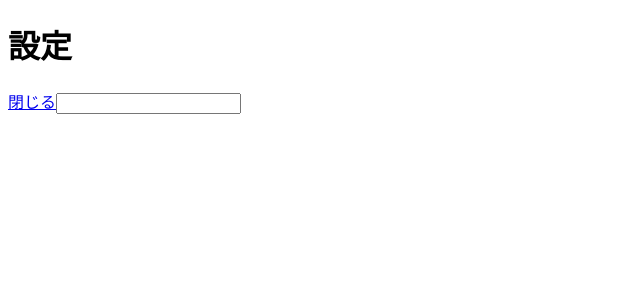
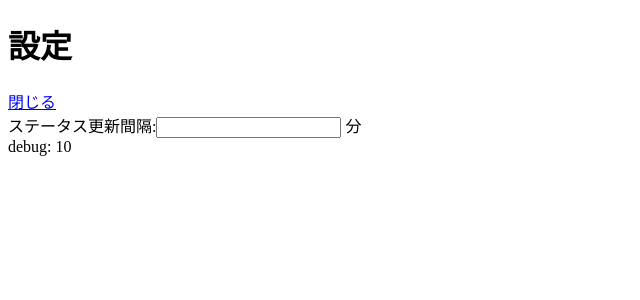
Before and after one commit to yoshikyoto/telesan, a React app: page /#/config in a window 1280 px wide. Shown: the top 300 px of the page, without its empty margins (0-640 px from the left). Built offline with nearby package versions, Linux system fonts and the light colour scheme.

Commit message:
とりあえずステータス更新間隔を設定

```diff
--- a/src/store/config.ts
+++ b/src/store/config.ts
@@ -2,14 +2,13 @@ import { observable, action } from 'mobx';
 
 export type ConfigStoreType = {
   test: string;
-  changeTest: (newTest: string) => void;
+  changeTest: (newTest: number) => void;
 };
 
 class ConfigStore {
-  @observable test = '';
+  @observable test: number = 10;
 
-  @action changeTest(newTest: string) {
-    console.log('change');
+  @action changeTest(newTest: number) {
     this.test = newTest;
   }
 }
--- a/src/ui/config.tsx
+++ b/src/ui/config.tsx
@@ -16,16 +16,27 @@ class Config extends Component<Props> {
       <div>
         <h1>設定</h1>
         <Link to="/">閉じる</Link>
-        <input type="text" onChange={e => this.handleTestChange(e)} />
-        <div>{store ? store.test : ''}</div>
+        <div>
+          ステータス更新間隔:
+          <input type="text" onChange={e => this.handleTestChange(e)} /> 分
+        </div>
+        <div>debug: {store ? store.test : ''}</div>
       </div>
     );
   }
 
   handleTestChange(event: React.ChangeEvent<HTMLInputElement>) {
-    if (this.props.store) {
-      this.props.store.changeTest(event.target.value);
+    if (!this.props.store) {
+      return;
     }
+    const value = Number(event.target.value);
+    if (isNaN(value)) {
+      return;
+    }
+    if (value < 1) {
+      return;
+    }
+    this.props.store.changeTest(value);
   }
 }
 
```
